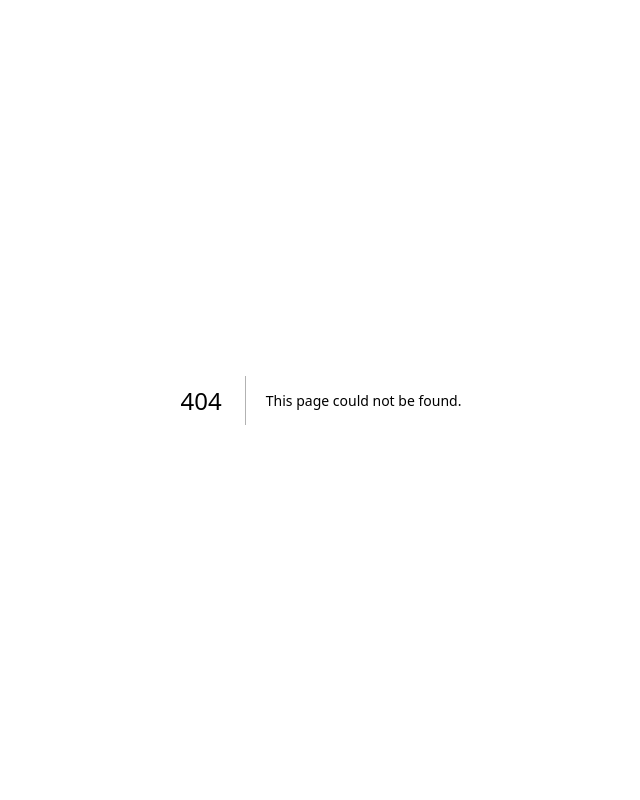
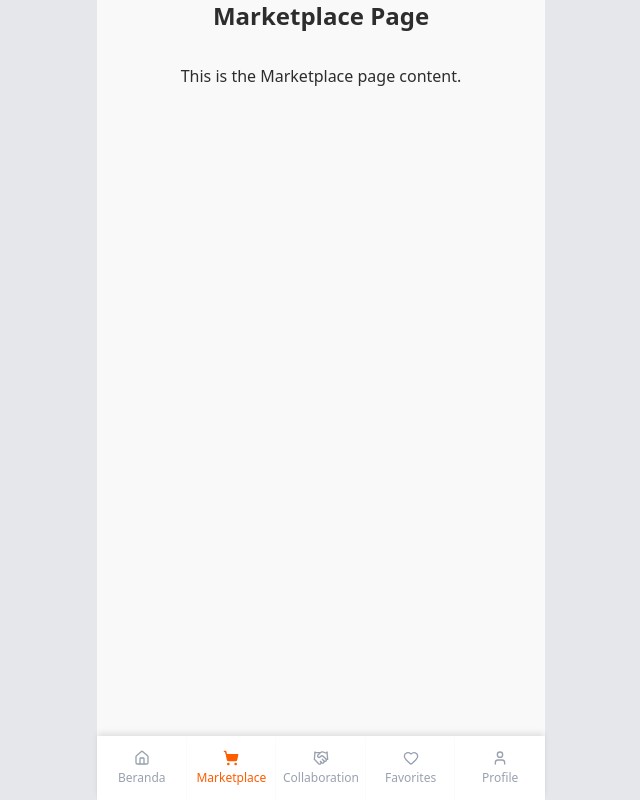
Before and after one commit to ValentinoTriadi/nusa-fe, a Next.js app: page /marketplace in a window 1280 px wide. Before the commit this address had no page. Shown: the whole page, without its empty margins (319-959 px from the left). Built offline with nearby package versions, Linux system fonts and the light colour scheme.

Commit message:
feat: add navbar

```diff
--- /dev/null
+++ b/src/app/(auth)/collaboration/page.tsx
@@ -0,0 +1,11 @@
+const CollaborationPage = () => {
+  return (
+    <div className="bg-background flex min-h-screen w-full flex-col items-center gap-8 overflow-y-scroll pt-0 pb-16">
+      <h1 className="text-2xl font-bold">Collaboration Page</h1>
+      <p>This is the collaboration page content.</p>
+      {/* Add more content or components related to collaboration here */}
+    </div>
+  );
+};
+
+export default CollaborationPage;
--- /dev/null
+++ b/src/app/(auth)/favorites/page.tsx
@@ -0,0 +1,11 @@
+const FavoritesPage = () => {
+  return (
+    <div className="bg-background flex min-h-screen w-full flex-col items-center gap-8 overflow-y-scroll pt-0 pb-16">
+      <h1 className="text-2xl font-bold">Favorites Page</h1>
+      <p>This is the Favorites page content.</p>
+      {/* Add more content or components related to Favorites here */}
+    </div>
+  );
+};
+
+export default FavoritesPage;
--- a/src/app/(auth)/layout.tsx
+++ b/src/app/(auth)/layout.tsx
@@ -1,4 +1,6 @@
 import React from 'react';
+
+import { Navbar } from '@/components/layout/navbar';
 
 interface AuthLayoutProps {
   children: React.ReactNode;
@@ -9,6 +11,7 @@ export default function AuthLayout({ children }: AuthLayoutProps) {
     <div className="flex min-h-screen items-center justify-center bg-gray-200">
       <div className="bg-background w-full max-w-md">
         {children}
+        <Navbar />
       </div>
     </div>
   );
--- /dev/null
+++ b/src/app/(auth)/marketplace/page.tsx
@@ -0,0 +1,11 @@
+const MarketplacePage = () => {
+  return (
+    <div className="bg-background flex min-h-screen w-full flex-col items-center gap-8 overflow-y-scroll pt-0 pb-16">
+      <h1 className="text-2xl font-bold">Marketplace Page</h1>
+      <p>This is the Marketplace page content.</p>
+      {/* Add more content or components related to Marketplace here */}
+    </div>
+  );
+};
+
+export default MarketplacePage;
--- a/src/app/(auth)/page.tsx
+++ b/src/app/(auth)/page.tsx
@@ -9,7 +9,7 @@ export default function HomePage() {
   const ownerName = 'Budi';
   const company = 'CV Maju Jaya';
   return (
-    <div className="bg-background flex min-h-screen w-full flex-col items-center gap-8 overflow-y-scroll pt-0 pb-16">
+    <div className="bg-background flex min-h-screen w-full flex-col items-center gap-8 overflow-y-scroll pt-0 pb-20">
       {/* Hero Section */}
       <div className="relative w-full max-w-md overflow-hidden rounded-br-3xl">
         <Image
--- /dev/null
+++ b/src/app/(auth)/profile/page.tsx
@@ -0,0 +1,11 @@
+const ProfilePage = () => {
+  return (
+    <div className="bg-background flex min-h-screen w-full flex-col items-center gap-8 overflow-y-scroll pt-0 pb-16">
+      <h1 className="text-2xl font-bold">Profile Page</h1>
+      <p>This is the Profile page content.</p>
+      {/* Add more content or components related to Profile here */}
+    </div>
+  );
+};
+
+export default ProfilePage;
--- a/src/app/layout.tsx
+++ b/src/app/layout.tsx
@@ -24,12 +24,12 @@ export default function RootLayout({
   children: React.ReactNode;
 }>) {
   return (
-    <html lang="en">
+    <html lang="en" className="overscroll-none">
       <head>
         <meta name="apple-mobile-web-app-title" content="Nusa" />
       </head>
       <body
-        className={`${geistSans.variable} ${geistMono.variable} antialiased`}
+        className={`${geistSans.variable} ${geistMono.variable} overscroll-none antialiased`}
       >
         {children}
       </body>
--- /dev/null
+++ b/src/components/layout/navbar.tsx
@@ -0,0 +1,87 @@
+'use client';
+
+import { Handshake, Heart, Home, ShoppingCart, User } from 'lucide-react';
+import Link from 'next/link';
+import { usePathname } from 'next/navigation';
+
+import { cn } from '@/lib/utils';
+
+import { Button } from '../ui/button';
+
+export const Navbar = () => {
+  const pathname = usePathname();
+
+  const navItems = [
+    {
+      id: 'home',
+      label: 'Beranda',
+      link: '/',
+      icon: Home,
+    },
+    {
+      id: 'marketplace',
+      label: 'Marketplace',
+      link: '/marketplace',
+      icon: ShoppingCart,
+    },
+    {
+      id: 'collaboration',
+      label: 'Collaboration',
+      link: '/collaboration',
+      icon: Handshake,
+    },
+    {
+      id: 'favorites',
+      label: 'Favorites',
+      link: '/favorites',
+      icon: Heart,
+    },
+    {
+      id: 'profile',
+      label: 'Profile',
+      link: '/profile',
+      icon: User,
+    },
+  ];
+
+  return (
+    <nav className="fixed bottom-0 left-[50%] z-50 w-full max-w-md -translate-x-[50%] bg-white shadow-[0_-4px_6px_-1px_rgba(0,0,0,0.1)]">
+      <div className="flex max-w-md items-center justify-between">
+        {navItems.map((item) => {
+          const IconComponent = item.icon;
+          const isActive = pathname === item.link;
+
+          return (
+            <Link
+              href={item.link}
+              key={item.id}
+              passHref
+              className="flex w-[20%] gap-0"
+            >
+              <Button className="flex w-full min-w-0 flex-1 flex-col items-center gap-1 rounded-none bg-white p-8 hover:bg-gray-100/80">
+                <IconComponent
+                  size={24}
+                  className={cn(
+                    'transition-colors',
+                    isActive
+                      ? item.id === 'collaboration'
+                        ? 'text-[#FF5C00]'
+                        : 'fill-current text-[#FF5C00]'
+                      : 'text-gray-400',
+                  )}
+                />
+                <span
+                  className={`text-xs font-medium transition-colors ${
+                    isActive ? 'text-[#FF5C00]' : 'text-gray-400'
+                  }`}
+                >
+                  {item.label}
+                </span>
+              </Button>
+            </Link>
+          );
+        })}
+      </div>
+    </nav>
+  );
+};
```
